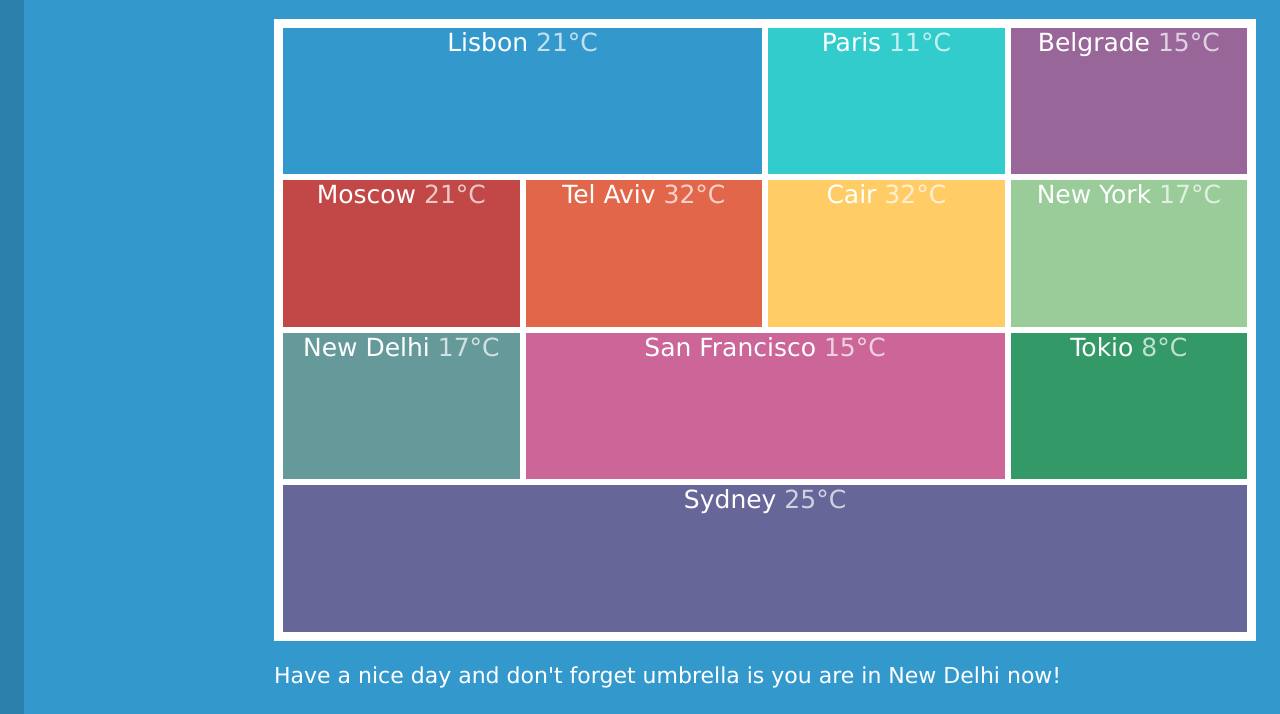
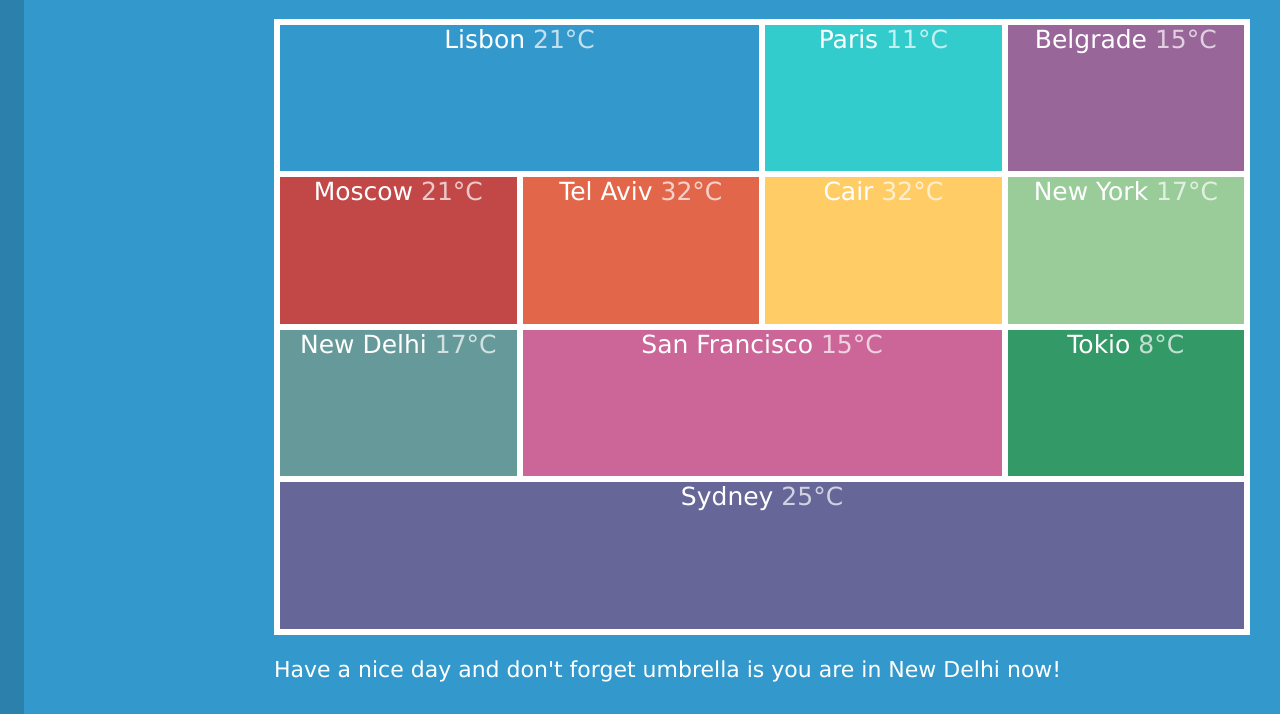
Before and after one commit to maxym-os/beetroot_lesson_5, a plain HTML site: page css-weather-forecast/index.html in a window 1280 px wide. Shown: the part 86-800 px from the top of the page. Drawn offline with Linux system fonts and the light colour scheme; some icons are missing.

Commit message:
border changed

```diff
--- a/css-weather-forecast/css/main.css
+++ b/css-weather-forecast/css/main.css
@@ -26,7 +26,7 @@ ul {
     height: 610px;
     font-size: 0px;
     margin-left: 250px;
-    border: 6px solid white;
+    border: 3px solid white;
 }
 
 ul:hover li:not(:hover) {
```
